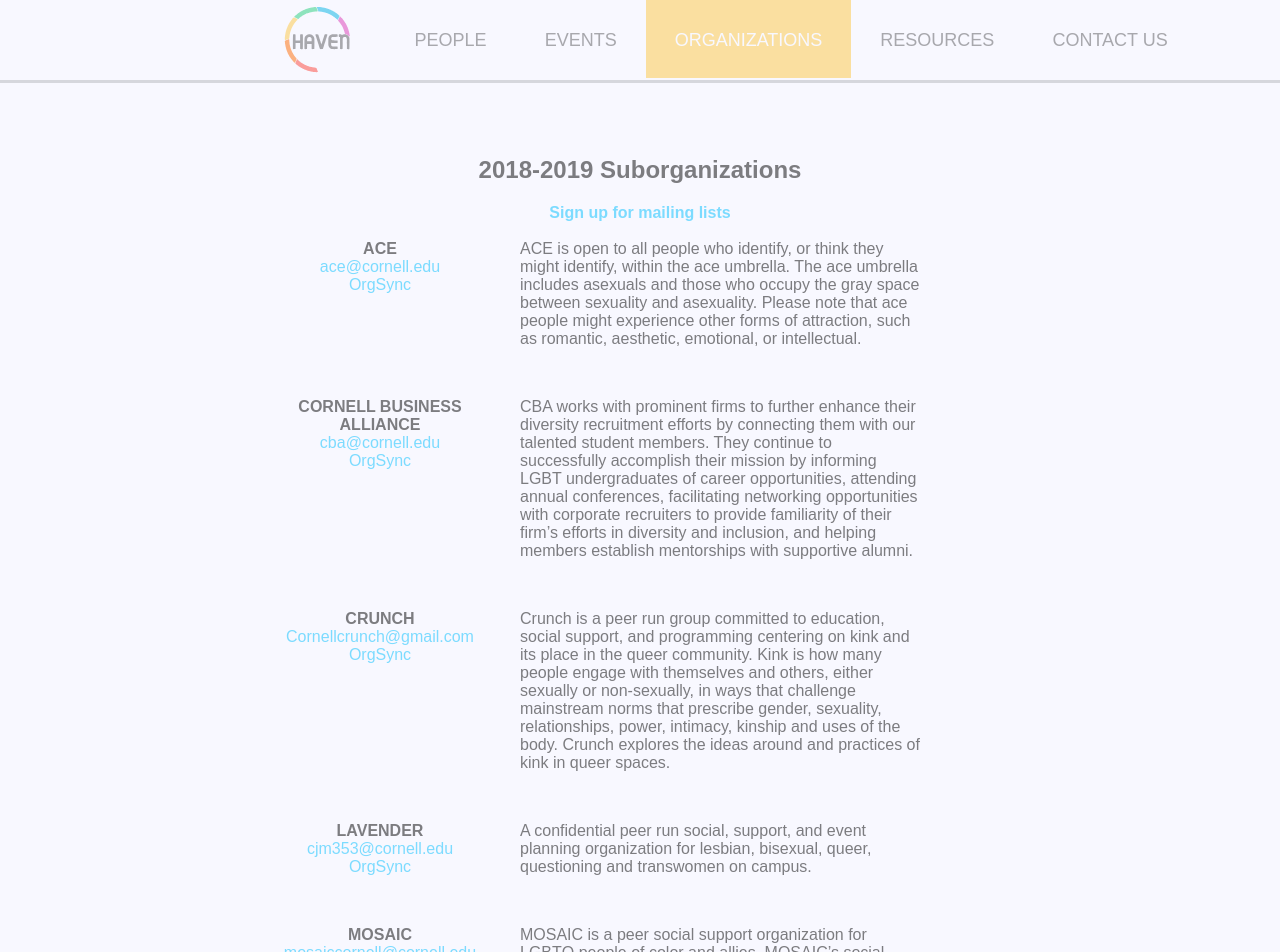
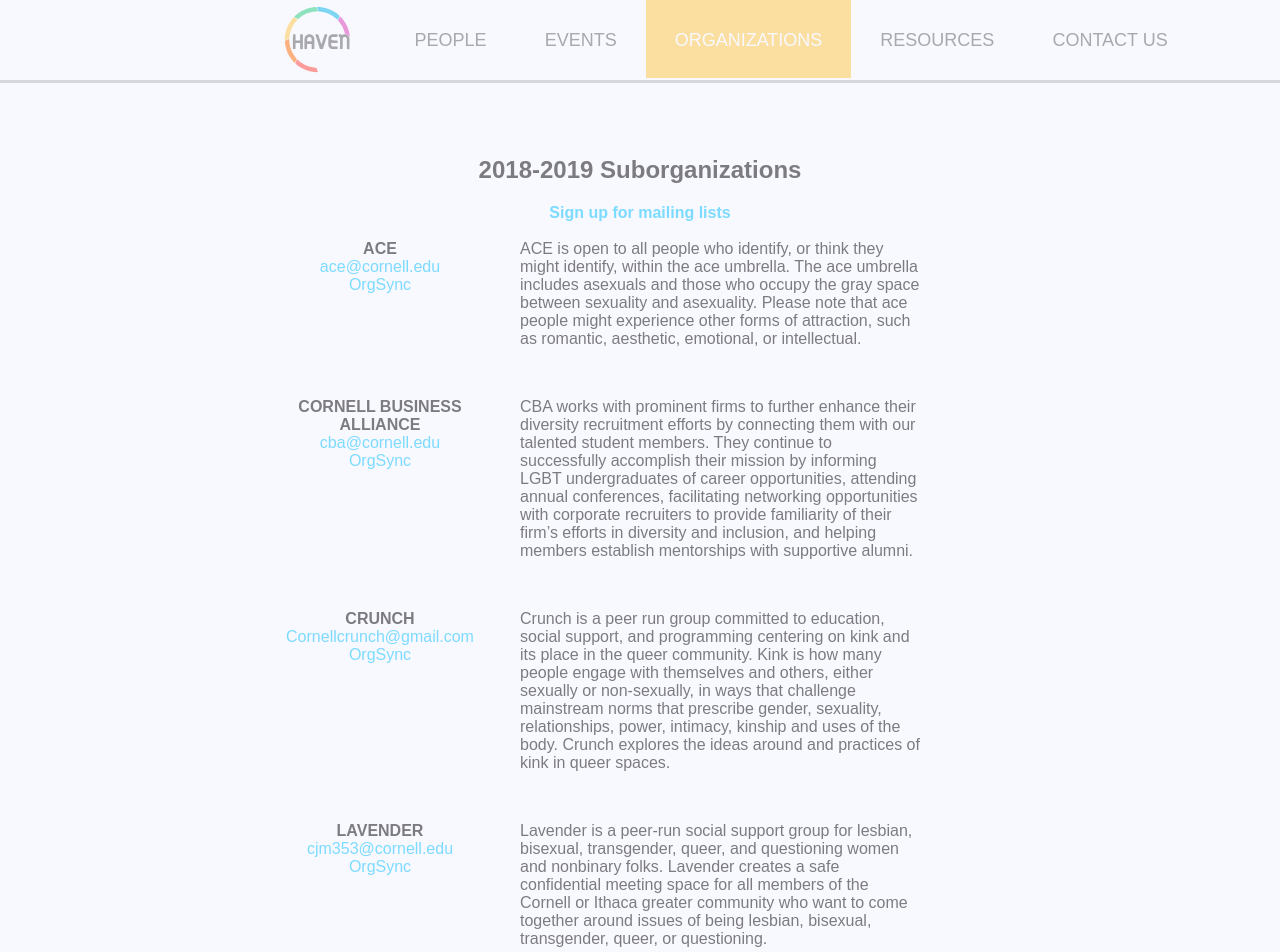
Before and after one commit to havencornell/havencornell.github.io, a React app: page /organizations in a window 1280 px wide. Shown: the top 952 px of the page. Built offline with nearby package versions, Linux system fonts and the light colour scheme; a web font is replaced by a local one.

Commit message:
fix lavender description

```diff
--- a/src/components/pages/OrgPage.tsx
+++ b/src/components/pages/OrgPage.tsx
@@ -44,7 +44,7 @@
         />
         <SuborgDescription
           blurb={
-            "A confidential peer run social, support, and event planning organization for lesbian, bisexual, queer, questioning and transwomen on campus.\n"
+            "Lavender is a peer-run social support group for lesbian, bisexual, transgender, queer, and questioning women and nonbinary folks. Lavender creates a safe confidential meeting space for all members of the Cornell or Ithaca greater community who want to come together around issues of being lesbian, bisexual, transgender, queer, or questioning."
           }
           email={"cjm353@cornell.edu"}
           name={"Lavender"}
```
